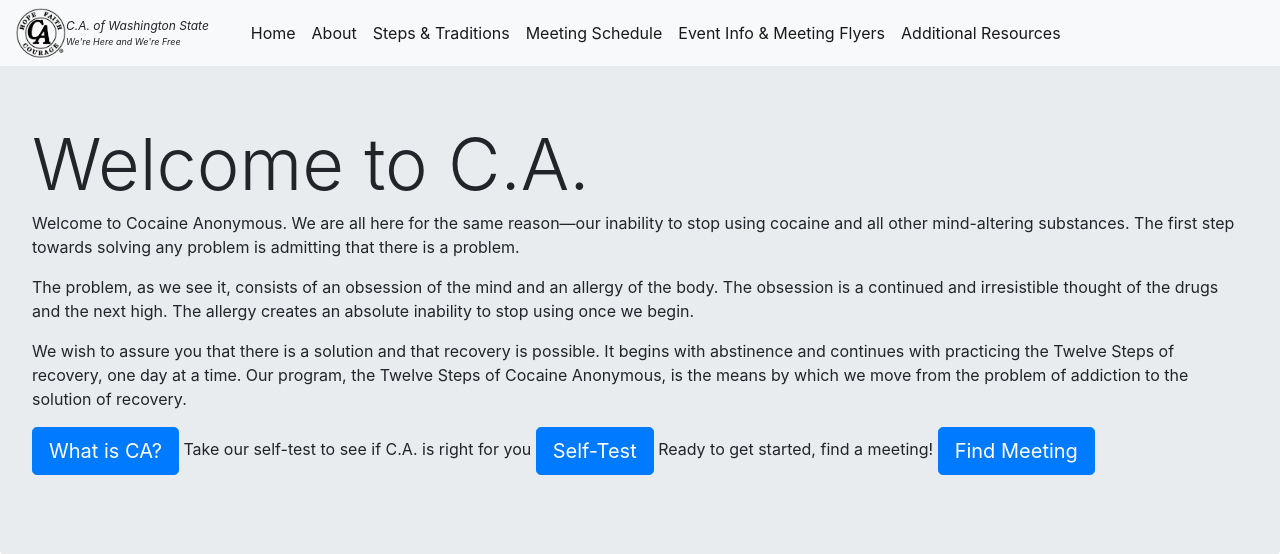
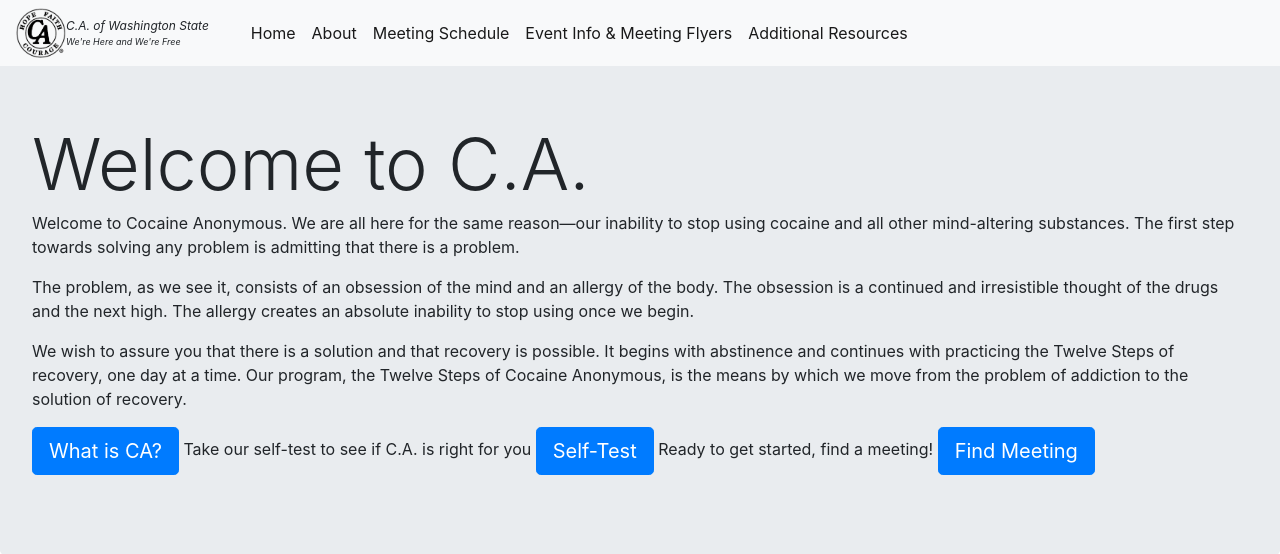
Before and after one commit to nathancmoore/final_project, a Django app: template ca_website/ca_website/templates/ca_website/home.html in a window 1280 px wide. Shown: the top 554 px of the page. Run offline with Django 3.2, Linux system fonts and the light colour scheme; the template is opened without the code that fills it, so the values that code supplies are empty; some libraries are stand-ins or nearby versions.

Commit message:
more corpse code gone

```diff
--- a/ca_website/ca_website/templates/ca_website/base.html
+++ b/ca_website/ca_website/templates/ca_website/base.html
@@ -22,7 +22,6 @@
         <div class="navbar-nav">
           <a class="nav-item nav-link active" href="{% url 'homepage' %}">Home<span class="sr-only">(current)</span></a>
           <a class="nav-item nav-link active" href="{% url 'about' %}">About<span class="sr-only">(current)</span></a>
-          <a class="nav-item nav-link active" href="{% url 'steps' %}">Steps &amp; Traditions<span class="sr-only">(current)</span></a>
           <a class="nav-item nav-link active" href="{% url 'meetings' %}">Meeting Schedule<span class="sr-only">(current)</span></a>
           <a class="nav-item nav-link active" href="{% url 'eventinfo' %}">Event Info &amp; Meeting Flyers<span class="sr-only">(current)</span></a>
           <a class="nav-item nav-link active" href="{% url 'resources' %}">Additional Resources<span class="sr-only">(current)</span></a>
```
